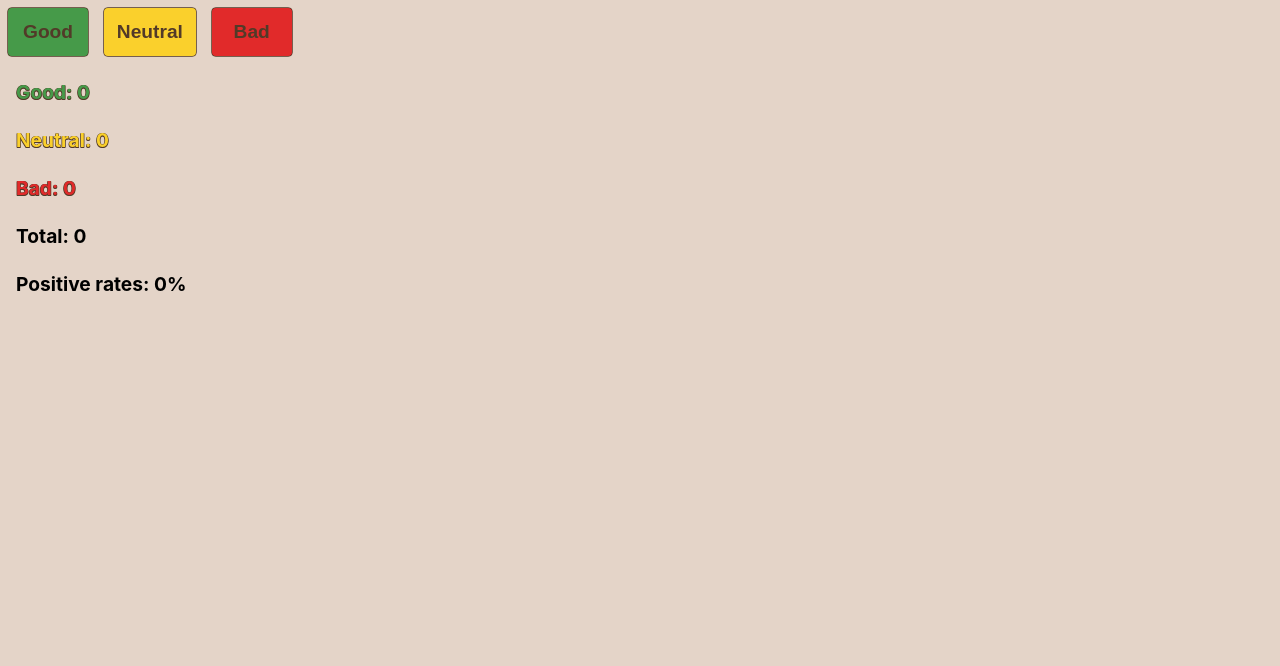
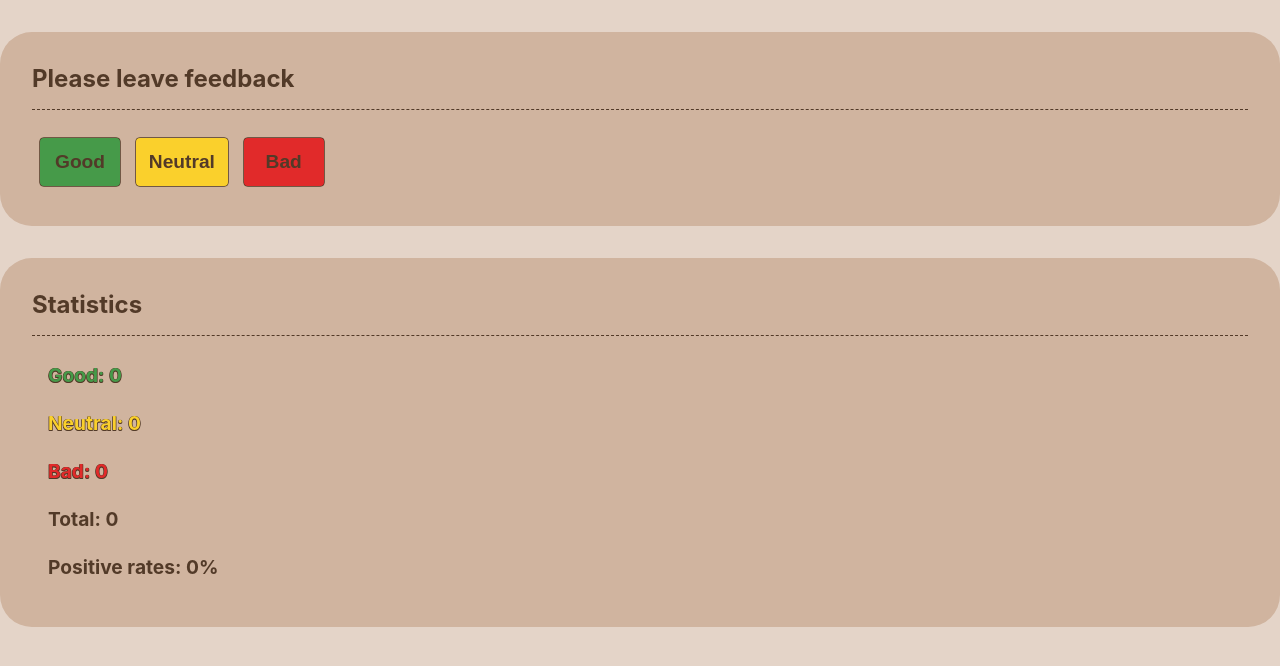
Before and after one commit to kamilaadamska/goit-react-hw-02-feedback, a React (Create React App) app: page / in a window 1280 px wide. Shown: the top 666 px of the page. Built offline with nearby package versions, Linux system fonts and the light colour scheme.

Commit message:
Refactoring: added section component

```diff
--- a/src/components/App.jsx
+++ b/src/components/App.jsx
@@ -1,6 +1,7 @@
 import { Component } from 'react';
 import { Statistics } from './statistics/Statistics';
 import { FeedbackOptions } from './feedbackoptions/FeedbackOptions';
+import { Section } from './section/Section';
 
 class App extends Component {
   state = {
@@ -31,10 +32,13 @@ class App extends Component {
 
     return (
       <>
+        <Section title="Please leave feedback">
           <FeedbackOptions
             options={Object.keys(this.state)}
             onLeaveFeedback={this.countEveryOption}
           />
+        </Section>
+        <Section title="Statistics">
           <Statistics
             good={good}
             neutral={neutral}
@@ -42,6 +46,7 @@ class App extends Component {
             total={this.countTotalFeedback()}
             positivePercentage={this.countPositiveFeedbackPercentage()}
           />
+        </Section>
       </>
     );
   }
--- /dev/null
+++ b/src/components/section/Section.jsx
@@ -0,0 +1,10 @@
+import css from './section.module.css';
+
+export const Section = ({ title, children }) => {
+  return (
+    <section className={css.box}>
+      <h2 className={css.header}>{title}</h2>
+      {children}
+    </section>
+  );
+};
--- /dev/null
+++ b/src/components/section/section.module.css
@@ -0,0 +1,13 @@
+.box {
+  background-color: #d0b49f;
+  padding: 2rem;
+  margin: 2rem 0;
+  border-radius: 2rem;
+}
+
+.header {
+  font-size: 1.5rem;
+  padding-bottom: 1rem;
+  border-bottom: 1px dashed #523a28;
+  color: #523a28;
+}
--- a/src/components/statistics/statistics.module.css
+++ b/src/components/statistics/statistics.module.css
@@ -5,6 +5,7 @@
   font-weight: 700;
   font-size: 1.2rem;
   display: block;
+  color: #523a28;
 }
 
 .rateStatistic {
```
Lines whose indentation alone changed are shown as unchanged.
